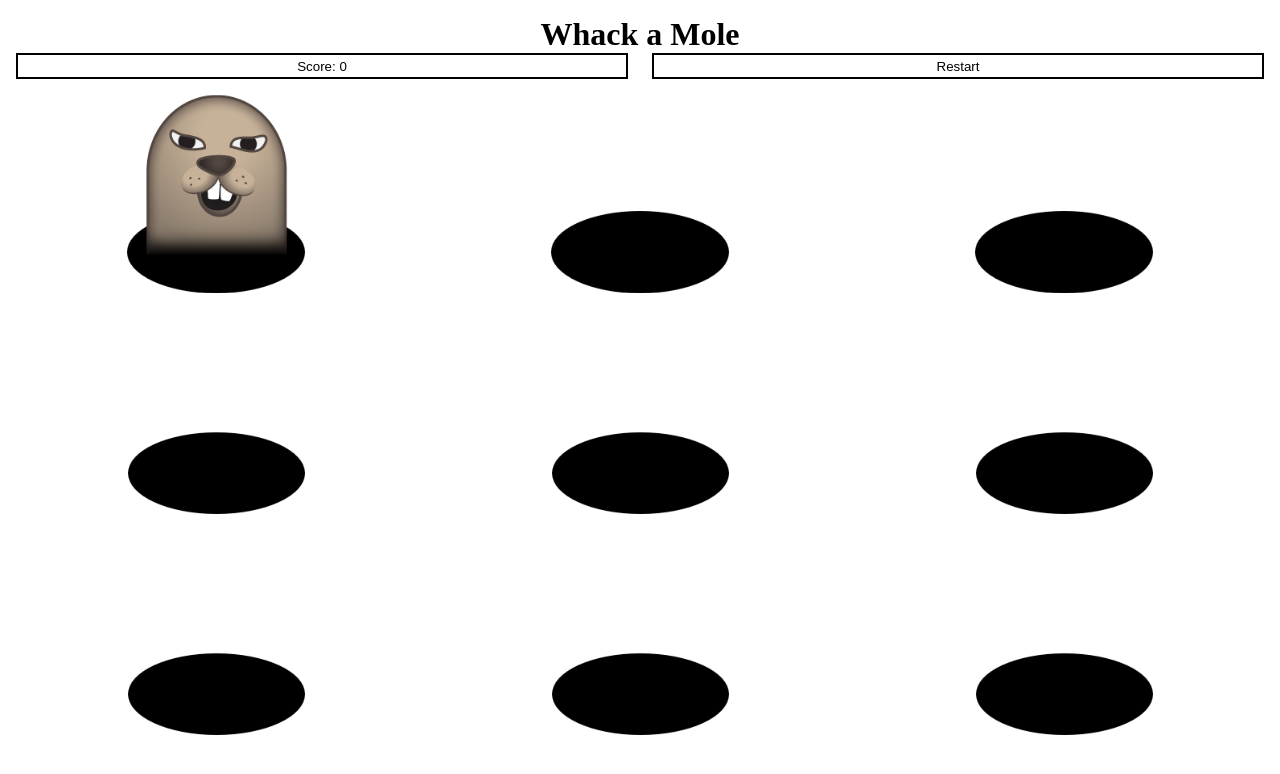
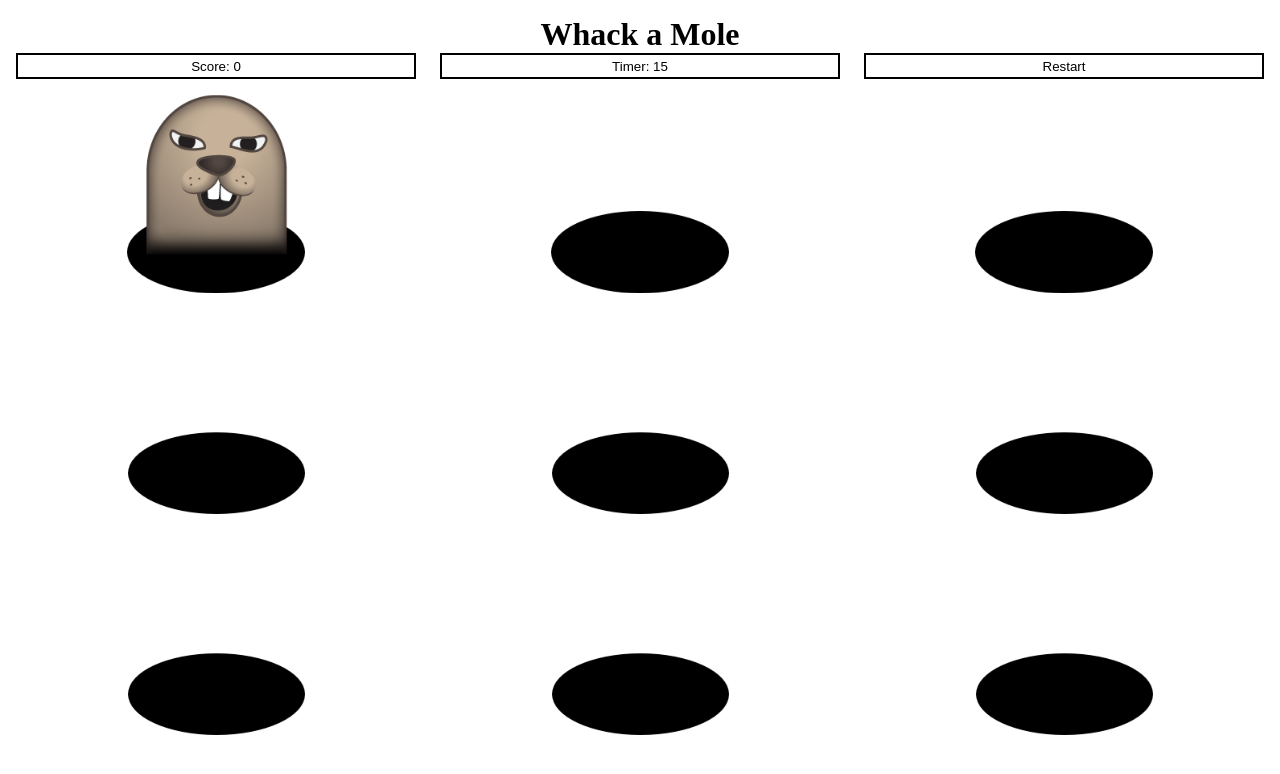
Before and after one commit to marymevs/whack-a-mole, a React (Vite) app: page / in a window 1280 px wide. Both pictures are taken after a click on the button "Play". Shown: the top 774 px of the page. Built offline with nearby package versions, Linux system fonts and the light colour scheme.

Commit message:
Display timer countdown in console logs

```diff
--- a/src/Game.jsx
+++ b/src/Game.jsx
@@ -4,13 +4,25 @@ import "./game.css";
 export default function Game() {
   const { score, scores, setScore, setScores, setPage } = useGame();
 
-  // determine initial location of mole
-  const moleLocation = Math.floor(Math.random() * 9);
+  // determine location of mole
+  let moleLocation = Math.floor(Math.random() * 9);
+
+  let secondsLeft = 15;
+  const intervalId = window.setInterval(timer, 1000);
+
+  function timer() {
+    secondsLeft--;
+    console.log(secondsLeft);
+    if (secondsLeft === 0) {
+      window.clearInterval(intervalId); // why does this work?
+    }
+  }
 
   return (
     <main>
       <nav>
         <button>Score: {score}</button>
+        <button>Timer: {secondsLeft /*not updating*/}</button>
         <button
           onClick={() => {
             restartGame(score, scores, setScore, setScores, setPage);
--- a/src/GameContext.jsx
+++ b/src/GameContext.jsx
@@ -7,7 +7,14 @@ export default function GameProvider({ children }) {
   const [score, setScore] = useState(0);
   const [scores, setScores] = useState([]);
 
-  const value = { page, setPage, score, setScore, scores, setScores };
+  const value = {
+    page,
+    setPage,
+    score,
+    setScore,
+    scores,
+    setScores,
+  };
 
   return <GameContext.Provider value={value}>{children}</GameContext.Provider>;
 }
--- a/src/game.css
+++ b/src/game.css
@@ -1,6 +1,6 @@
 nav {
   display: grid;
-  grid-template-columns: 1fr 1fr;
+  grid-template-columns: 1fr 1fr 1fr;
   gap: 3ch;
 }
 
```
